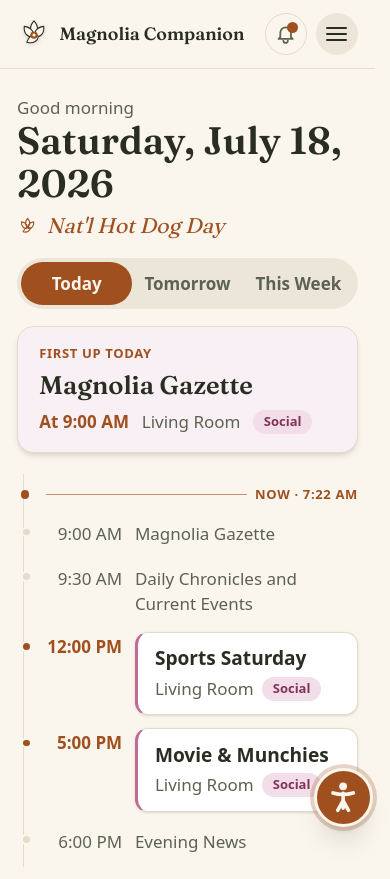
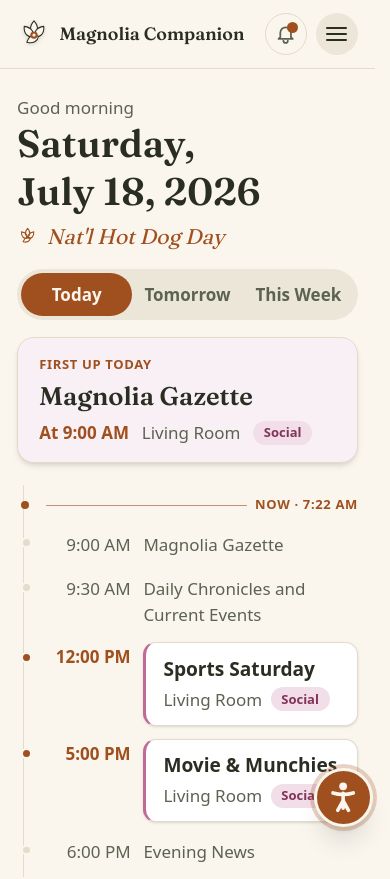
Before and after one commit to dillo/magnolia-companion, a Next.js app: page / in a window 390 px wide. Shown: the top 879 px of the page. Built offline with nearby package versions, Linux system fonts and the light colour scheme.

Commit message:
fix: widen mobile activity layout
Break the masthead date deliberately after the day name on phones, and widen the timeline time column to w-20 with nowrap so two-digit-hour times fit.

```diff
--- a/components/HomeClient.tsx
+++ b/components/HomeClient.tsx
@@ -71,8 +71,9 @@ export default function HomeClient({
         {pick === "today" ? (
           <>
             <p className="text-moss">{now ? greetingFor(now) : " "}</p>
-            <h1 className="font-display text-4xl font-semibold">
-              {dayNameOfISO(date)}, {longDateOfISO(date)}
+            <h1 className="font-display text-4xl font-semibold leading-tight">
+              {/* Deliberate two-line masthead on phones: the full date can't fit one line at display size. */}
+              {dayNameOfISO(date)},<br className="sm:hidden" /> {longDateOfISO(date)}
             </h1>
             {day?.theme && (
               <p className="mt-1.5 flex items-center gap-2 font-display text-xl italic text-copper">
--- a/components/Timeline.tsx
+++ b/components/Timeline.tsx
@@ -63,7 +63,7 @@ function TimelineRow({
 }) {
   const time = (
     <span
-      className={`w-18 shrink-0 pt-0.5 text-right tabular-nums sm:w-20 ${
+      className={`w-20 shrink-0 whitespace-nowrap pt-0.5 text-right tabular-nums ${
         e.routine ? "text-moss" : `font-semibold ${past ? "text-moss" : "text-copper"}`
       }`}
     >
```
